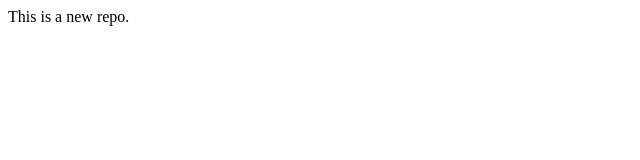
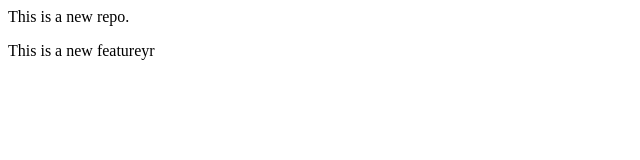
Before and after one commit to KushalAgrawal123/localrepo, a plain HTML site: page index.html in a window 1280 px wide. Shown: the whole page, without its empty margins (0-640 px from the left). Drawn offline with Linux system fonts and the light colour scheme.

Commit message:
addnewesttttfeat

```diff
--- a/index.html
+++ b/index.html
@@ -1 +1,2 @@
 <p>This is a new repo.</p>
+<p>This is a new featureyr</p>
```
